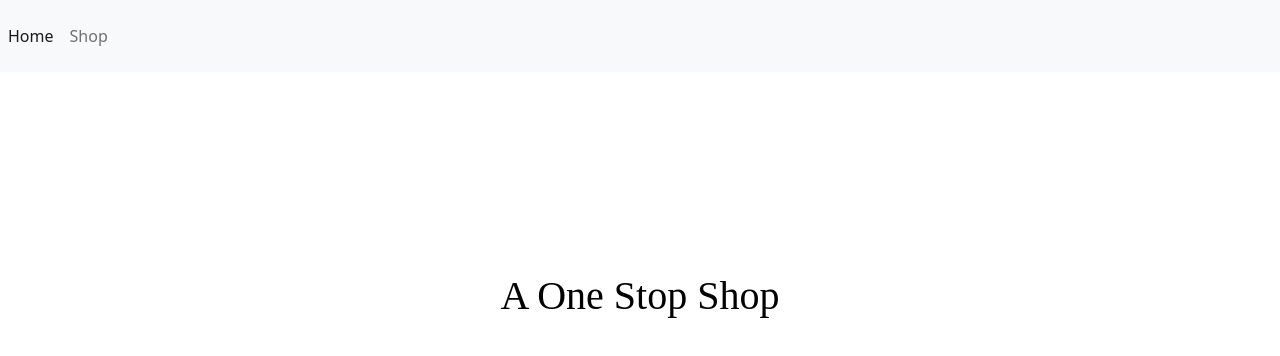
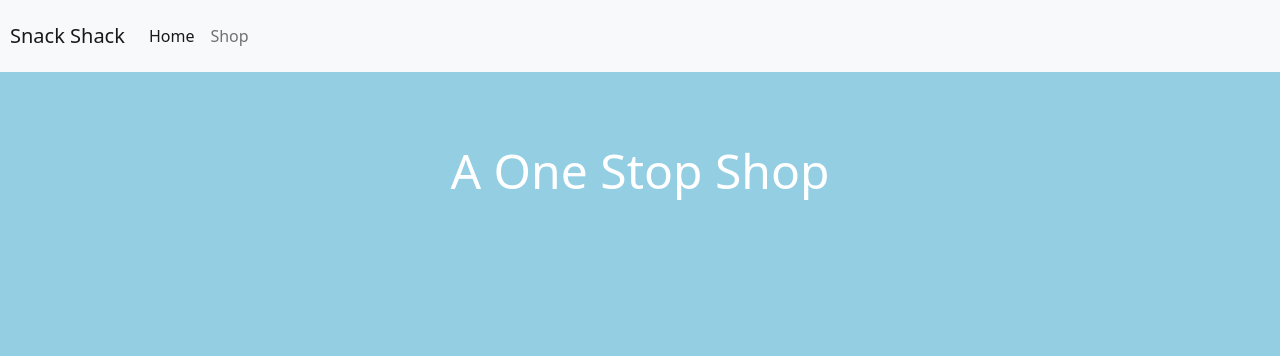
Before and after one commit to pdimaano/shopping-cart, a React (Create React App) app: page / in a window 1280 px wide. Shown: the top 356 px of the page. Built offline with nearby package versions, Linux system fonts and the light colour scheme.

Commit message:
style, font & color updates

```diff
--- a/src/App.css
+++ b/src/App.css
@@ -1,7 +1,12 @@
 body,
 html {
   margin: 0;
-  font-family: sans-serif;
+  font-family: 'Segoe UI', Tahoma, Geneva, Verdana, sans-serif;
+  background: #93cee3;
+}
+
+.navbar-brand {
+  padding-left: 10px;
 }
 
 .checkout-cart {
@@ -15,17 +20,18 @@ html {
 }
 
 .shop-page {
-  background: #93cee3;
   display: flex;
   flex-wrap: wrap;
   justify-content: center;
+  padding-top: 30px;
   gap: 20px;
+  background: #93cee3;
+
 }
 
 .food-container {
   background: rgba(0, 0, 0, 0);
   width: 50rem;
-  font-family: title;
   border: 0 none;
 }
 
--- a/src/App.js
+++ b/src/App.js
@@ -14,6 +14,7 @@ const App = () => {
   return (
     <BrowserRouter>
       <Navbar bg="light" expand="lg">
+        <Navbar.Brand>Snack Shack</Navbar.Brand>
         <Navbar.Toggle aria-controls="basic-navbar-nav" />
         <Navbar.Collapse id="basic-navbar-nav">
           <Nav className="navbar">
--- a/src/components/Homepage.js
+++ b/src/components/Homepage.js
@@ -1,12 +1,12 @@
 const Homepage = () => {
     return (
-        <div style={{ display: "flex", justifyContent: "center" }}>
+        <div style={{ display: "flex", justifyContent: "center", background: "#93cee3" }}>
             <h1
                 style={{
                     display: "flex",
-                    color: "black",
-                    marginTop: "200px",
-                    fontFamily: "TITLE",
+                    color: "white",
+                    marginTop: "70px",
+                    fontSize: "3rem",
                 }}
             >
                 A One Stop Shop
```
